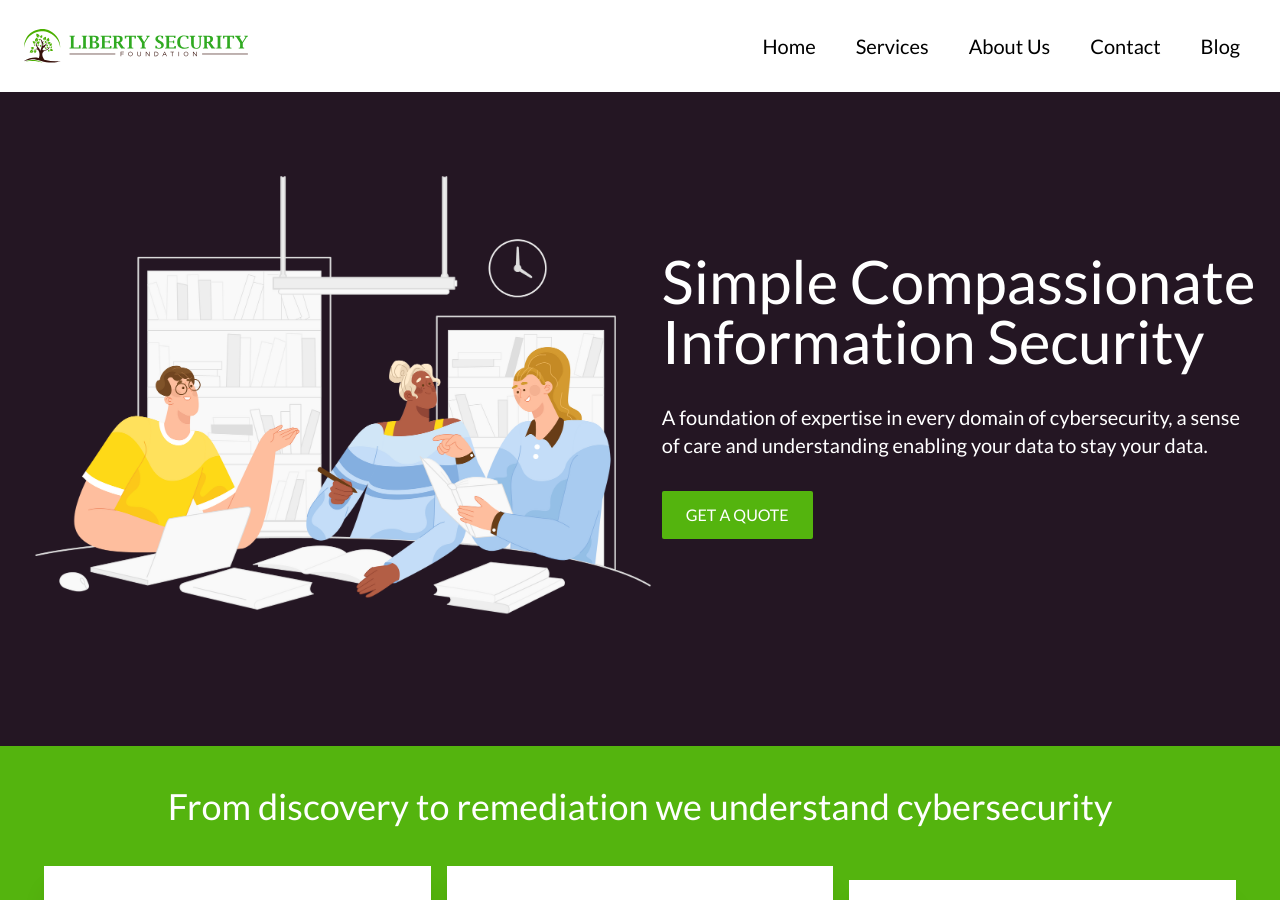
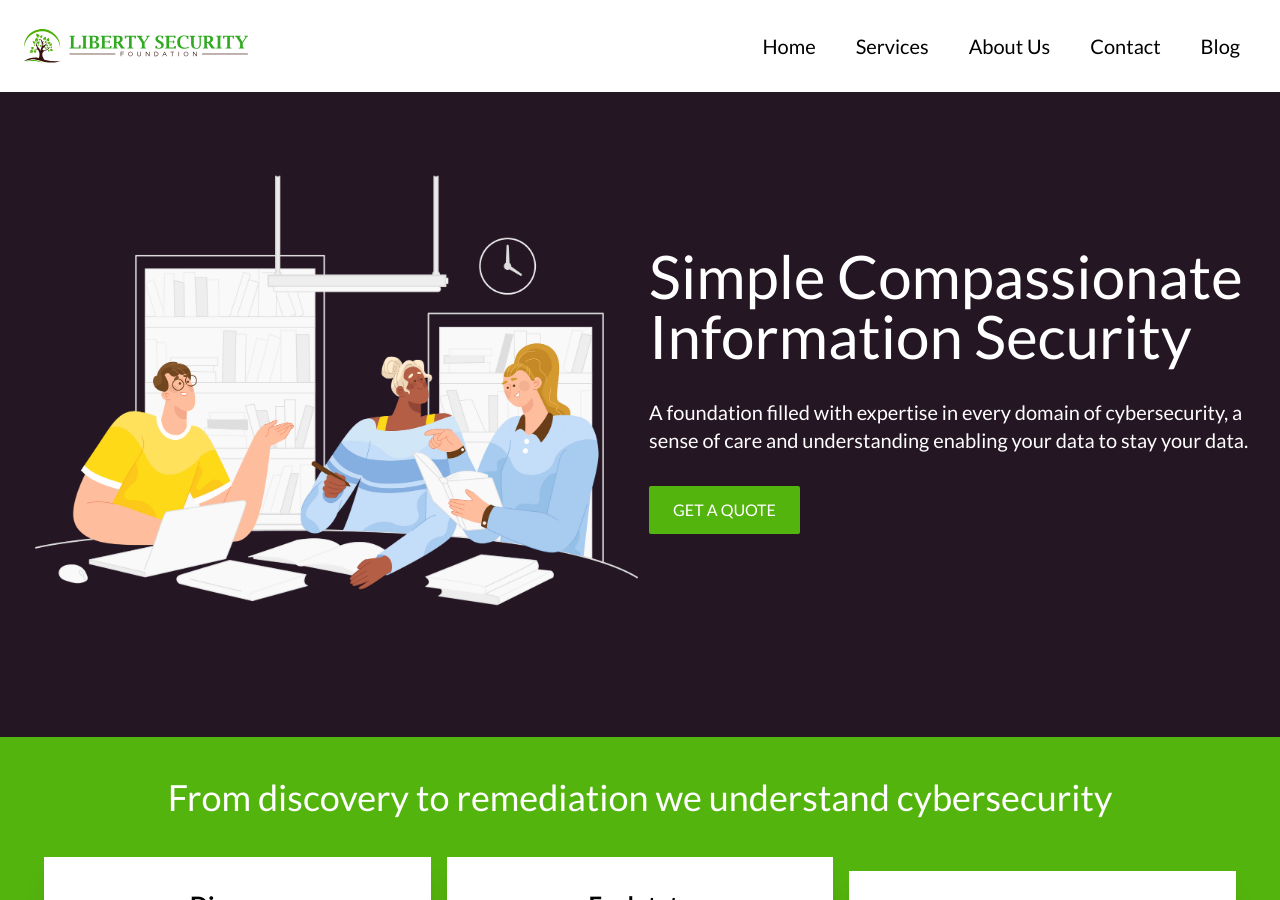
Before and after one commit to Mudassir-Nawaz/lib-sec-foundation, a Jekyll site: the page built from index.md, in a window 1280 px wide and 900 px high. Built offline with Jekyll 4.4.1, drawn with Linux system fonts in a browser that asks for light colours; nearby versions of some CDN libraries.

Commit message:
added 'filled with' to the tagline.

```diff
--- a/_layouts/home.html
+++ b/_layouts/home.html
@@ -12,7 +12,7 @@ layout: default
             </div>
             <div class="flex flex-col text-center md:text-left space-y-3 md:space-y-8">
                 <h1 class="text-4xl md:text-5xl lg:text-6xl">Simple Compassionate Information Security</h1>
-                <p class="text-xl  text-gray">A foundation of expertise in every domain of cybersecurity, a sense of care and understanding enabling your data to stay your data.</p>
+                <p class="text-xl  text-gray">A foundation filled with expertise in every domain of cybersecurity, a sense of care and understanding enabling your data to stay your data.</p>
                 <div>
                     <a href="{{'/#contact' | relative_url}}">
                         <button class="md:text-left bg-themeGreen hover:opacity-90 rounded-sm hover:text-white transition-all px-6 py-3 hover:shadow-md">GET A QUOTE</button>
```
